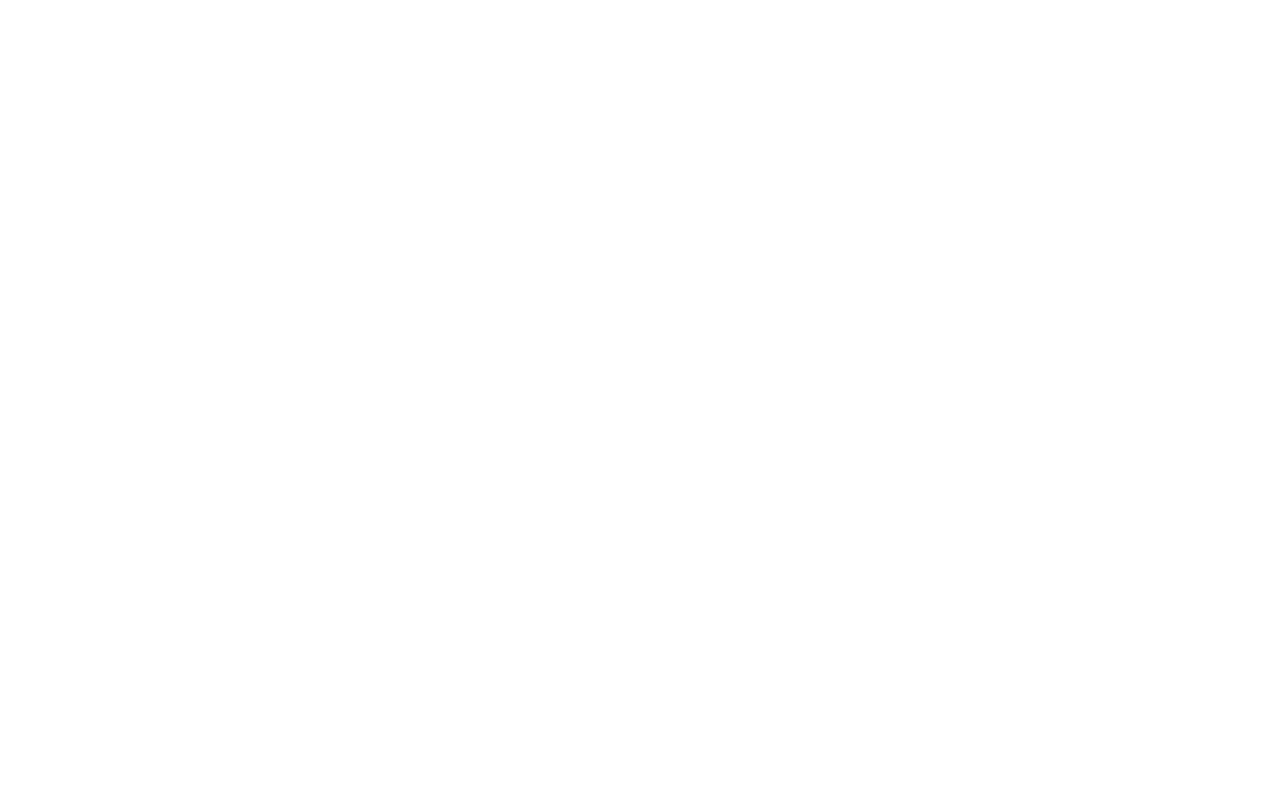
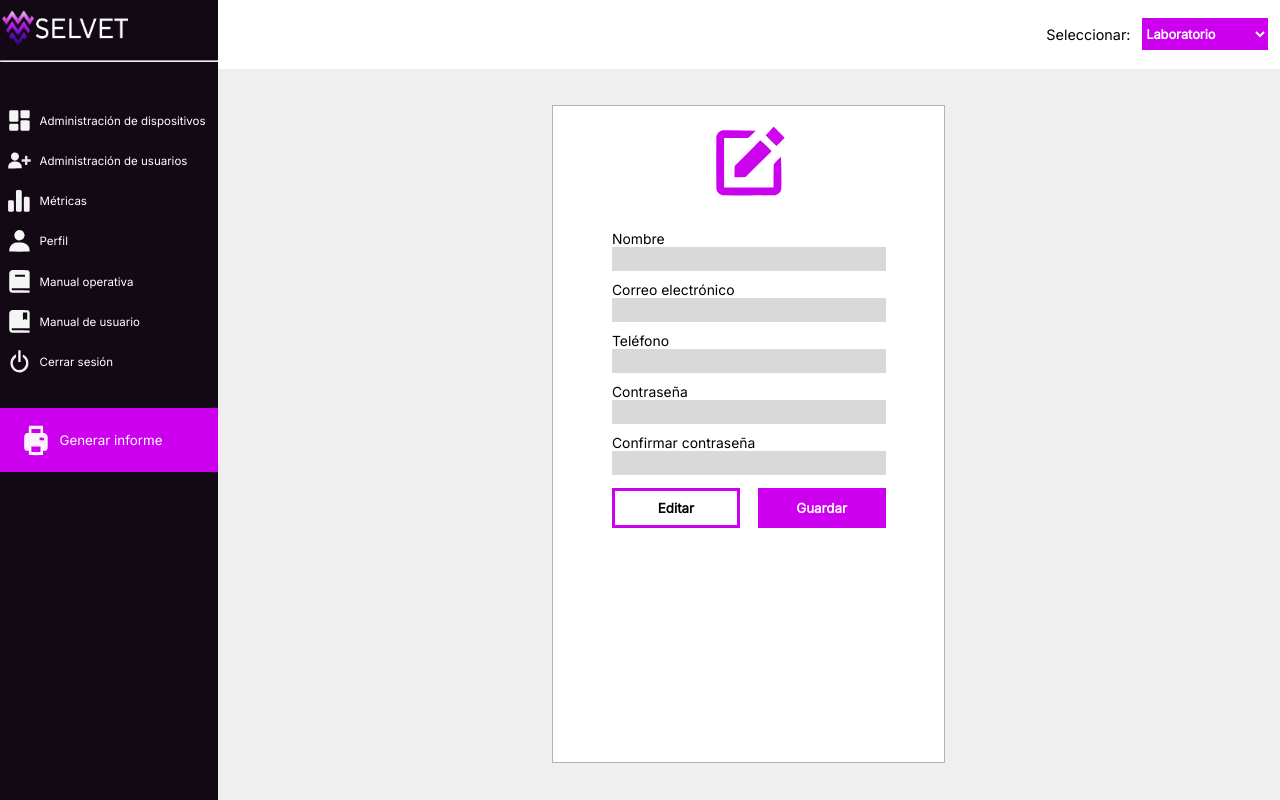
Before and after one commit to KarlaG56/SELVET, a React (Vite) app: page /Editar-Perfil-administrador in a window 1280 px wide. Before the commit this address had no page. Built offline with nearby package versions, Linux system fonts and the light colour scheme.

Commit message:
[ADD] Editar perfil Admin

```diff
--- a/src/App.jsx
+++ b/src/App.jsx
@@ -6,6 +6,7 @@
 import AdminDispositive from "./Components/Page/AdminDispositive";
 import AdminUsers from "./Components/Page/AdminUsers";
 import PerfilAdmin from "./Components/Page/PerfilAdmin";
+import EditPerfilAdmin from "./Components/Page/EditPerfilAdmin";
 
 
 function App() {
@@ -21,6 +22,7 @@
         <Route path="/Administracion-dispositivo" element={<AdminDispositive/>}></Route>
         <Route path="/Administracion-usuarios" element={<AdminUsers/>}></Route>
         <Route path="/Perfil-administrador" element={<PerfilAdmin/>}></Route>
+        <Route path="/Editar-Perfil-administrador" element={<EditPerfilAdmin/>}></Route>
       </Routes>
     </BrowserRouter>
 
--- /dev/null
+++ b/src/Components/EditarPerfil/Admin/Body.jsx
@@ -0,0 +1,9 @@
+import Data from "./Data"
+
+function Body (){
+    return(
+        <Data/>
+    )
+}
+
+export default Body;
--- /dev/null
+++ b/src/Components/EditarPerfil/Admin/Data.jsx
@@ -0,0 +1,54 @@
+import { Link } from 'react-router-dom';
+
+function Data() {
+    return (
+        <div className="div-editPerfil-container">
+            <div className="div-form-editPerfil">
+                <div className="div-form">
+                    <div className="div-icon-editPerfil">
+                        <img src="/Icon/edit.svg" className="icon-edit-circle" />
+                    </div>
+                    <form >
+                        <div className="div-data-Editperfil">
+                            <label htmlFor="" className="txt-editPerfil-form">Nombre</label>
+                            <input type="text" className="input-editPerfil-form" required />
+                        </div>
+
+                        <div className="div-data-Editperfil">
+                            <label htmlFor="" className="txt-editPerfil-form">Correo electrónico</label>
+                            <input type="email" className="input-editPerfil-form" required />
+                        </div>
+
+                        <div className="div-data-Editperfil">
+                            <label htmlFor="" className="txt-editPerfil-form">Teléfono</label>
+                            <input type="text" className="input-editPerfil-form" required />
+                        </div>
+
+                        <div className="div-data-Editperfil">
+                            <label htmlFor="" className="txt-editPerfil-form">Contraseña</label>
+                            <input type="password" className="input-editPerfil-form" required />
+                        </div>
+
+                        <div className="div-data-Editperfil">
+                            <label htmlFor="" className="txt-editPerfil-form">Confirmar contraseña</label>
+                            <input type="password" className="input-editPerfil-form" required />
+                        </div>
+
+                        <div className="div-btn-Editperfil">
+                            <Link to="/Perfil-administrador" className="div-btn-cancel">
+                                <button className="btn-cancel">Editar</button>
+                            </Link>
+
+                            <div className='div-btn-guardar'>
+                                <button className="btn-guardar">Guardar </button>
+                            </div>
+
+                        </div>
+                    </form>
+                </div>
+            </div>
+        </div>
+    )
+}
+
+export default Data;
--- /dev/null
+++ b/src/Components/Page/EditPerfilAdmin.jsx
@@ -0,0 +1,20 @@
+import Header from "../Header";
+import Aside from "../Aside";
+import Body from "../EditarPerfil/Admin/Body";
+import '../../assets/Styles/EditarPerfil.css';
+
+function EditPerfilAdmin(){
+    return(
+        <div className="background">
+            <Header />
+            <Aside />
+            <div className="div-contenido-container">
+                <div className="contenido-body">
+                    <Body />
+                </div>
+            </div>
+        </div>
+    )
+}
+
+export default EditPerfilAdmin;
--- a/src/Components/Perfil/Admin/Data.jsx
+++ b/src/Components/Perfil/Admin/Data.jsx
@@ -29,7 +29,7 @@
                             <input type="password" className="input-perfil-form" required />
                         </div>
 
-                        <Link to="/" className="div-btn-perfil">
+                        <Link to="/Editar-Perfil-administrador" className="div-btn-perfil">
                            <button className="btn-perfil">Editar</button>
                         </Link>
 
--- a/src/assets/Styles/EditarPerfil.css
+++ b/src/assets/Styles/EditarPerfil.css
@@ -0,0 +1,102 @@
+* {
+    margin: 0;
+    padding: 0;
+}
+
+/*Administrador*/
+
+.div-editPerfil-container {
+    width: 100%;
+    height: 100%;
+    display: flex;
+    justify-content: center;
+    align-items: center;
+}
+
+.div-form-editPerfil {
+    width: 37%;
+    height: 90%;
+    background-color: rgb(255, 255, 255);
+    border: #b3b3b3 0.1rem solid;
+    display: flex;
+    justify-content: center;
+}
+
+.div-form {
+    width: 70%;
+    height: 100%;
+    display: flex;
+    flex-direction: column;
+}
+
+.div-icon-editPerfil {
+    display: flex;
+    justify-content: center;
+}
+
+.icon-edit-circle {
+    width: 5.4rem;
+    height: 5.4rem;
+    margin-top: 5%;
+    margin-bottom: 5%;
+}
+
+.div-data-Editperfil {
+    display: flex;
+    flex-direction: column;
+    margin-top: 4%;
+}
+
+.txt-editPerfil-form {
+    font-family: 'Inter', sans-serif;
+    font-size: 0.87rem;
+}
+
+.input-editPerfil-form {
+    border: none;
+    outline: none;
+    background-color: #d9d9d9;
+    height: 1.5rem;
+}
+
+.div-btn-Editperfil{
+    display: flex;
+    flex-direction: row;
+    align-items: center;
+    justify-content: space-between;
+}
+
+.btn-cancel {
+    background-color: rgb(255, 255, 255);
+    border: #c0ef 0.2rem solid;
+    outline: none;
+    color: rgb(0, 0, 0);
+    font-family: 'Inter', sans-serif;
+    font-weight: bold;
+    width: 8rem;
+    height: 2.5rem;
+    margin-top: 10%;
+    cursor: pointer;
+}
+
+.btn-cancel:hover{
+    background-color: rgb(196, 196, 196);
+}
+
+.btn-guardar {
+    background-color: #c0ef;
+    border: none;
+    outline: none;
+    color: white;
+    font-family: 'Inter', sans-serif;
+    font-weight: bold;
+    width: 8rem;
+    height: 2.5rem;
+    margin-top: 10%;
+
+    cursor: pointer;
+}
+
+.btn-guardar:hover{
+    background-color: rgb(229, 98, 252);
+}
```
